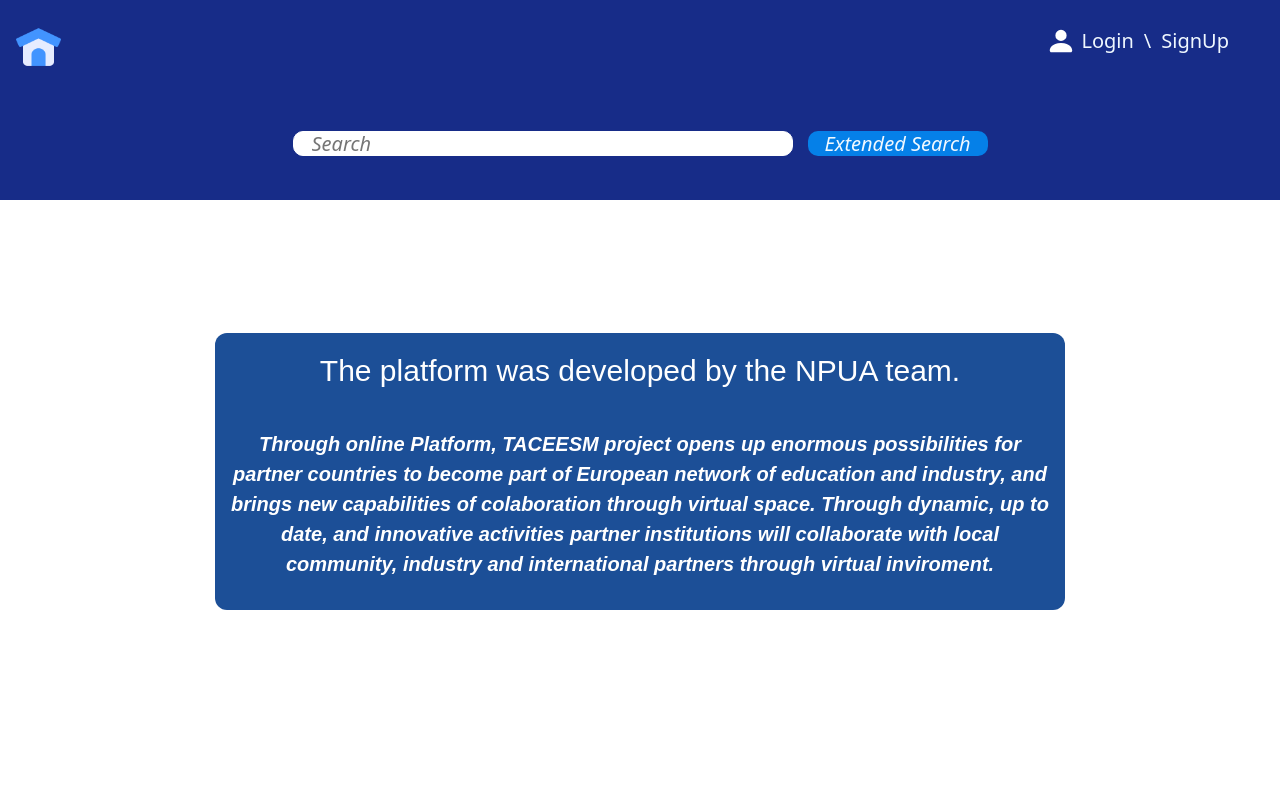
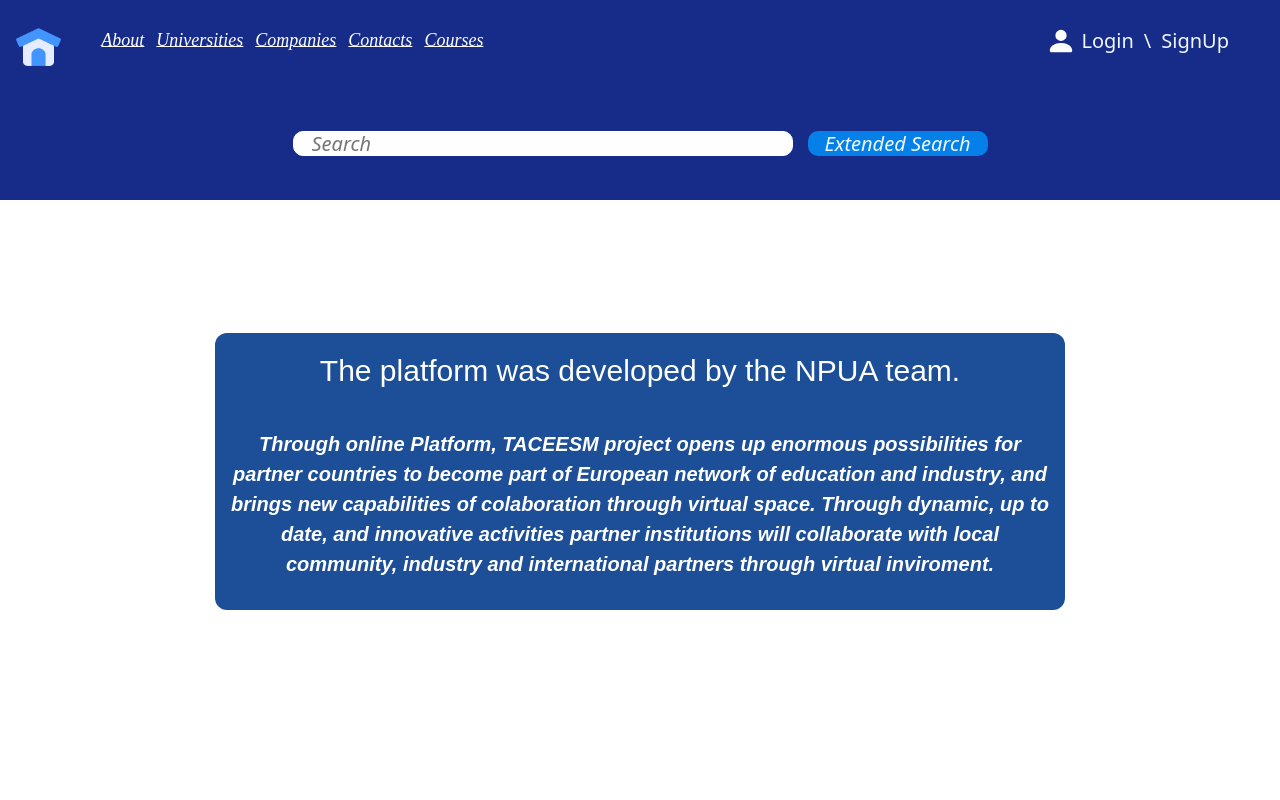
Before and after one commit to tar0n0/educational_system, a React (Create React App) app: page /about in a window 1280 px wide. Shown: the top 800 px of the page. Built offline with nearby package versions, Linux system fonts and the light colour scheme; a web font is replaced by a local one.

Commit message:
chore: added menu items for all pages

```diff
--- a/src/components/pages/about/index.js
+++ b/src/components/pages/about/index.js
@@ -54,6 +54,21 @@
             <div className="header-home">
                 <div className="logo-for-p">
                     <Link to={'/'}><span className="back-to-home">Home</span></Link>
+                    <Link to={'/about'} className={'menu-links-with-navigation'}>
+                        <span className="menu-items-for-header">About</span>
+                    </Link>
+                    <Link to={'/universities'} className={'menu-links-with-navigation'}>
+                        <span className="menu-items-for-header">Universities</span>
+                    </Link>
+                    <Link to={'/companies'} className={'menu-links-with-navigation'}>
+                        <span className="menu-items-for-header">Companies</span>
+                    </Link>
+                    <Link to={'/contacts'} className={'menu-links-with-navigation'}>
+                        <span className="menu-items-for-header">Contacts</span>
+                    </Link>
+                    <Link to={'/contacts'} className={'menu-links-with-navigation'}>
+                        <span className="menu-items-for-header">Courses</span>
+                    </Link>
                 </div>
                 <div className="auth">
                     {isUser ? (<AccountMenu/>) : (
--- a/src/components/pages/companies/index.js
+++ b/src/components/pages/companies/index.js
@@ -102,6 +102,21 @@
             <div className="header-home">
                 <div className="logo-for-p">
                     <Link to={'/'}><span className="back-to-home">Home</span></Link>
+                    <Link to={'/about'} className={'menu-links-with-navigation'}>
+                        <span className="menu-items-for-header">About</span>
+                    </Link>
+                    <Link to={'/universities'} className={'menu-links-with-navigation'}>
+                        <span className="menu-items-for-header">Universities</span>
+                    </Link>
+                    <Link to={'/companies'} className={'menu-links-with-navigation'}>
+                        <span className="menu-items-for-header">Companies</span>
+                    </Link>
+                    <Link to={'/contacts'} className={'menu-links-with-navigation'}>
+                        <span className="menu-items-for-header">Contacts</span>
+                    </Link>
+                    <Link to={'/contacts'} className={'menu-links-with-navigation'}>
+                        <span className="menu-items-for-header">Courses</span>
+                    </Link>
                 </div>
                 <div className="auth">
                     {isUser ? (<AccountMenu/>) : (
--- a/src/components/pages/contacts/index.js
+++ b/src/components/pages/contacts/index.js
@@ -55,6 +55,21 @@
             <div className="header-home">
                 <div className="logo-for-p">
                     <Link to={'/'}><span className="back-to-home">Home</span></Link>
+                    <Link to={'/about'} className={'menu-links-with-navigation'}>
+                        <span className="menu-items-for-header">About</span>
+                    </Link>
+                    <Link to={'/universities'} className={'menu-links-with-navigation'}>
+                        <span className="menu-items-for-header">Universities</span>
+                    </Link>
+                    <Link to={'/companies'} className={'menu-links-with-navigation'}>
+                        <span className="menu-items-for-header">Companies</span>
+                    </Link>
+                    <Link to={'/contacts'} className={'menu-links-with-navigation'}>
+                        <span className="menu-items-for-header">Contacts</span>
+                    </Link>
+                    <Link to={'/contacts'} className={'menu-links-with-navigation'}>
+                        <span className="menu-items-for-header">Courses</span>
+                    </Link>
                 </div>
                 <div className="auth">
                     {isUser ? (<AccountMenu/>) : (
--- a/src/components/pages/universities/index.js
+++ b/src/components/pages/universities/index.js
@@ -105,6 +105,21 @@
             <div className="header-home">
                 <div className="logo-for-p">
                     <Link to={'/'}><span className="back-to-home">Home</span></Link>
+                    <Link to={'/about'} className={'menu-links-with-navigation'}>
+                        <span className="menu-items-for-header">About</span>
+                    </Link>
+                    <Link to={'/universities'} className={'menu-links-with-navigation'}>
+                        <span className="menu-items-for-header">Universities</span>
+                    </Link>
+                    <Link to={'/companies'} className={'menu-links-with-navigation'}>
+                        <span className="menu-items-for-header">Companies</span>
+                    </Link>
+                    <Link to={'/contacts'} className={'menu-links-with-navigation'}>
+                        <span className="menu-items-for-header">Contacts</span>
+                    </Link>
+                    <Link to={'/contacts'} className={'menu-links-with-navigation'}>
+                        <span className="menu-items-for-header">Courses</span>
+                    </Link>
                 </div>
                 <div className="auth">
                     {isUser ? (<AccountMenu/>) : (
```
